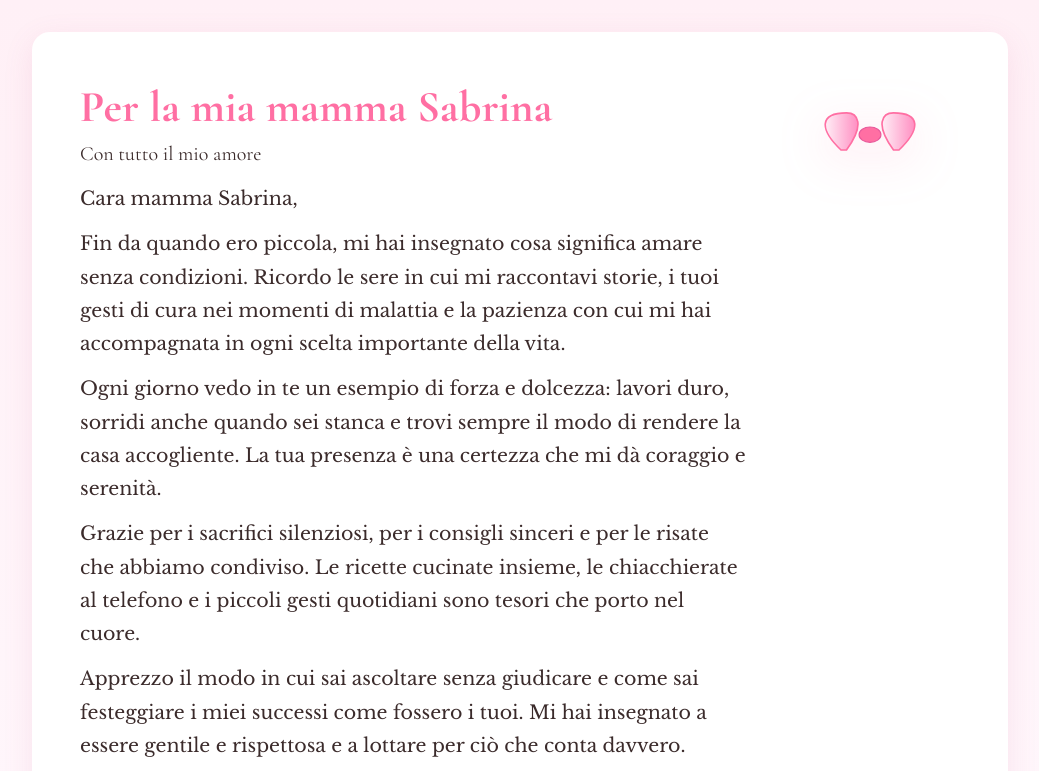
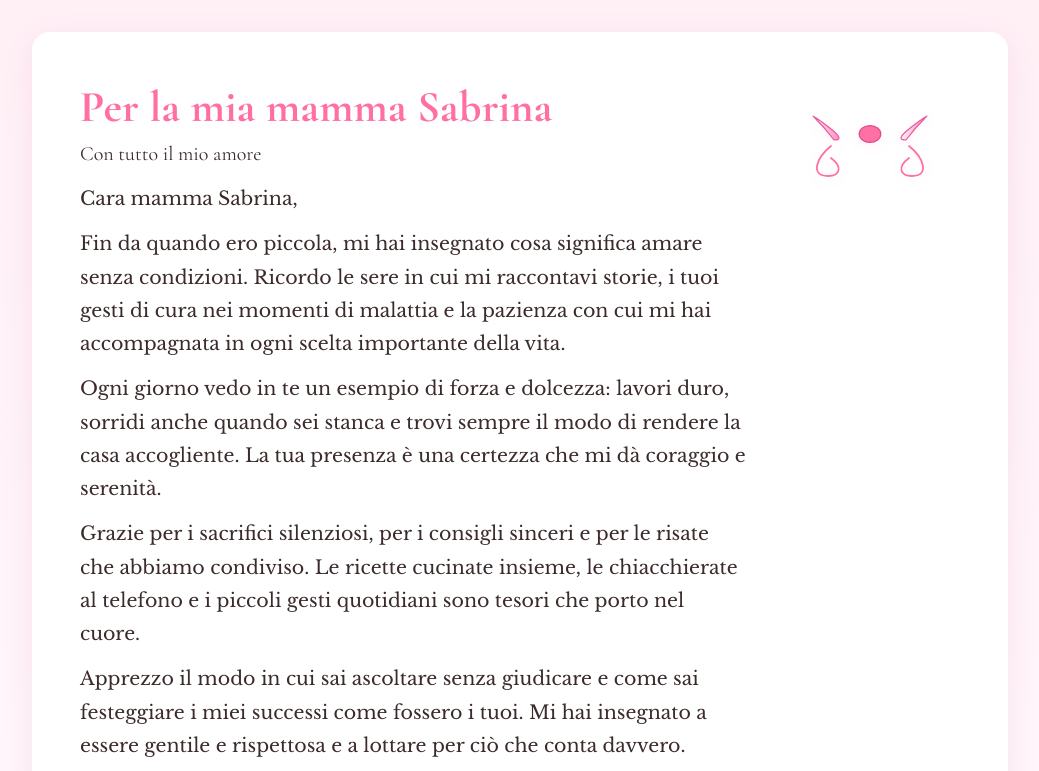
Before and after one commit to christinemariniello-bit/Mamy, a plain HTML site: page index.html in a window 1280 px wide. Shown: the top 771 px of the page, without its empty margins (120-1159 px from the left). Drawn offline with nearby package versions, Linux system fonts and the light colour scheme.

Commit message:
fiocco nuovo

```diff
--- a/index.html
+++ b/index.html
@@ -38,20 +38,27 @@
         <p class="signature">Con tutto il mio amore,<br>Chry</p>
       </div>
       <div class="hero" aria-hidden="true">
-        <svg class="heart bow" viewBox="0 0 512 512" xmlns="http://www.w3.org/2000/svg" role="img" aria-hidden="true">
+        <svg class="bow" viewBox="0 0 600 400" xmlns="http://www.w3.org/2000/svg" role="img" aria-hidden="true">
           <defs>
-            <linearGradient id="gBow" x1="0" x2="1">
-              <stop offset="0" stop-color="#ffeef6"/>
+            <linearGradient id="bowGrad" x1="0" x2="1">
+              <stop offset="0" stop-color="#fff0f6"/>
               <stop offset="1" stop-color="#ff8fc2"/>
             </linearGradient>
+            <filter id="shadow" x="-20%" y="-20%" width="140%" height="140%">
+              <feDropShadow dx="0" dy="8" stdDeviation="18" flood-color="#ff8fbf" flood-opacity="0.12"/>
+            </filter>
           </defs>
-          <g>
+          <g filter="url(#shadow)">
             <!-- left loop -->
-            <path d="M150 256 C70 180 70 120 170 120 C210 120 240 160 170 256 Z" fill="url(#gBow)" stroke="#ff6fa3" stroke-width="6" stroke-linejoin="round"/>
+            <path d="M180 200 C120 120 80 100 140 140 C180 170 220 200 180 200 Z" fill="url(#bowGrad)" stroke="#e85a9c" stroke-width="4" stroke-linejoin="round"/>
             <!-- right loop -->
-            <path d="M362 256 C442 180 442 120 342 120 C302 120 272 160 342 256 Z" fill="url(#gBow)" stroke="#ff6fa3" stroke-width="6" stroke-linejoin="round"/>
+            <path d="M420 200 C480 120 520 100 460 140 C420 170 380 200 420 200 Z" fill="url(#bowGrad)" stroke="#e85a9c" stroke-width="4" stroke-linejoin="round"/>
+            <!-- left tail -->
+            <path d="M170 220 C120 260 100 320 160 320 C200 320 210 290 170 260" fill="none" stroke="#ff6fa3" stroke-width="6" stroke-linecap="round" stroke-linejoin="round"/>
+            <!-- right tail -->
+            <path d="M430 220 C480 260 500 320 440 320 C400 320 390 290 430 260" fill="none" stroke="#ff6fa3" stroke-width="6" stroke-linecap="round" stroke-linejoin="round"/>
             <!-- knot -->
-            <ellipse cx="256" cy="200" rx="40" ry="28" fill="#ff6fa3" stroke="#e8579a" stroke-width="4"/>
+            <ellipse cx="300" cy="180" rx="36" ry="28" fill="#ff6fa3" stroke="#dd4c8f" stroke-width="4"/>
           </g>
         </svg>
       </div>
```
